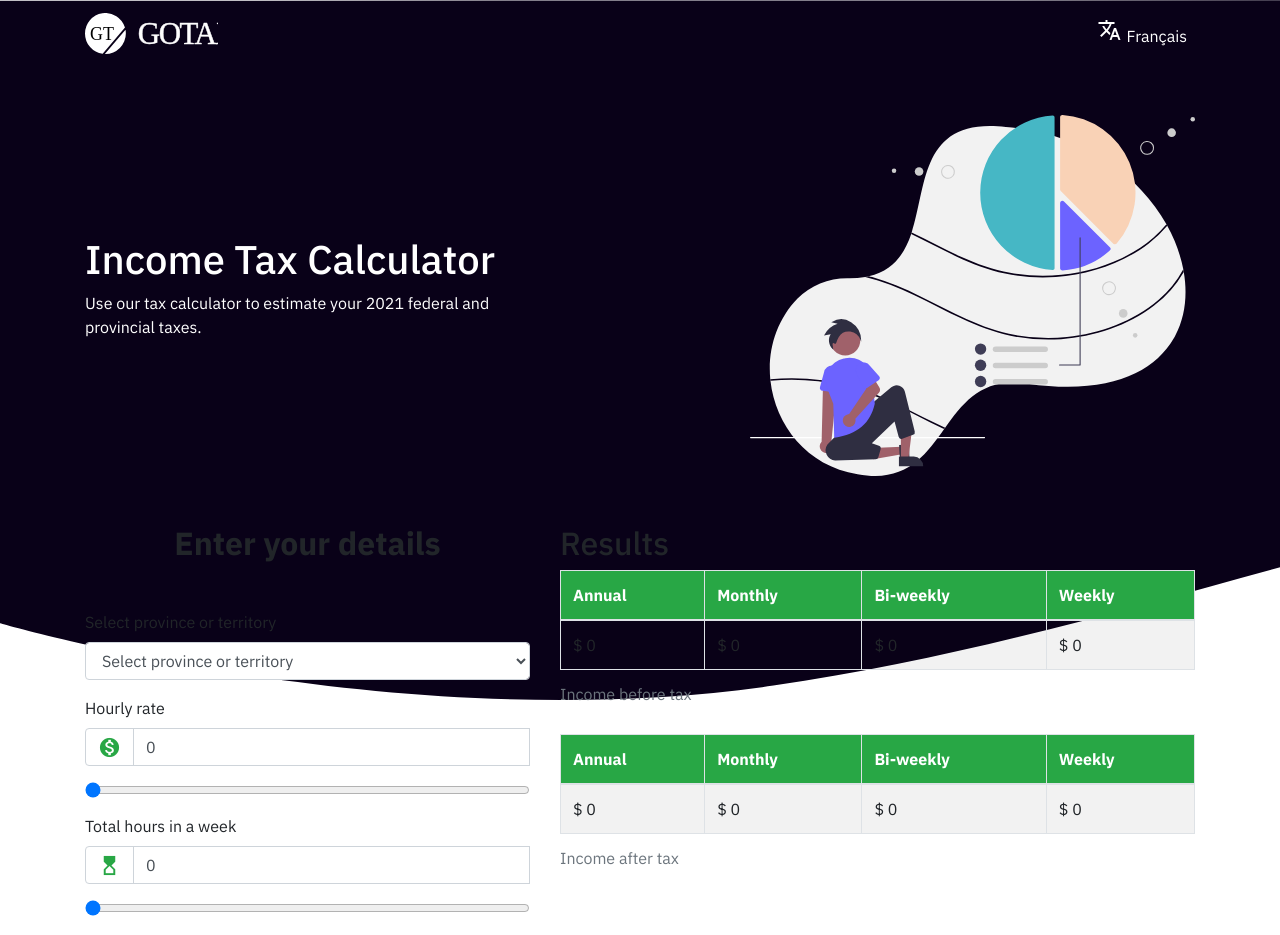
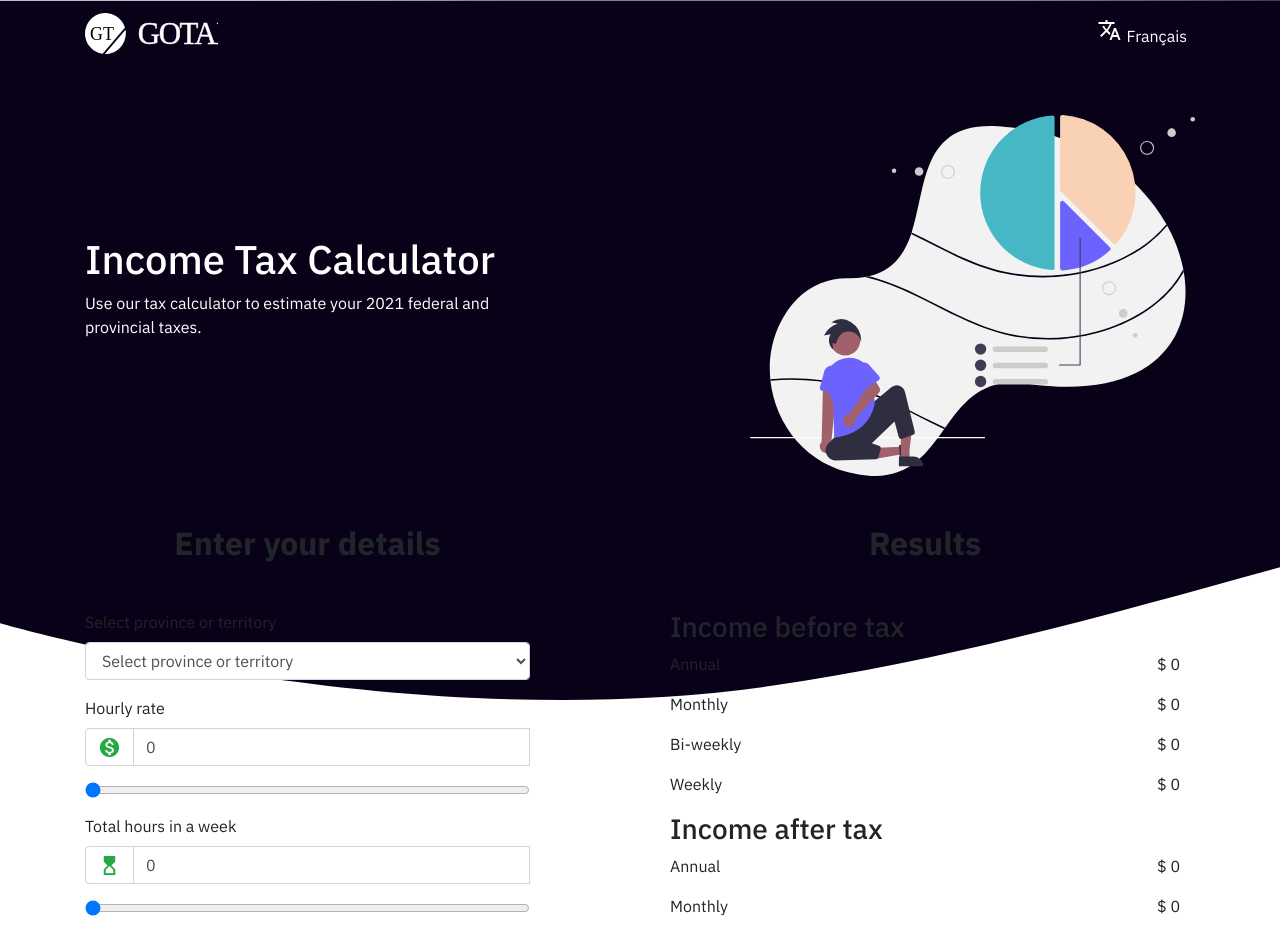
Before and after one commit to oni20/Tax-Calculator, a Next.js app in the folder tax-calculator-next/: page / in a window 1280 px wide. Shown: the top 935 px of the page. Built offline with nearby package versions, Linux system fonts and the light colour scheme.

Commit message:
updated card result

```diff
--- a/tax-calculator-next/components/Body/Body.js
+++ b/tax-calculator-next/components/Body/Body.js
@@ -7,7 +7,8 @@ import { Container, Row, Col, Button, Jumbotron, Form, FormControl, InputGroup }
 import InputControlList from '../../utility/config';
 import IncomeTable from '../common/IncomeTable';
 import FormInputRange from './FormInputRange';
-import Hero from '../common/Hero'
+import Hero from '../common/Hero';
+import CardUp from '../common/CardUp';
 
 import BodyStyle from '../../styles/Body.module.scss';
 
@@ -120,9 +121,8 @@ const Body = props => {
             </div>
           </Col>
 
-          <Col>
-            <h2>{props.bodyContent.resultTitle}</h2>
-            <Row>
+          <Col xs={{span: 6, offset: 1}}>
+              <CardUp cardTitle={props.bodyContent.resultTitle}>
               <Col xs={12}>
                 {/* Before tax */}
                 <IncomeTable
@@ -139,7 +139,7 @@ const Body = props => {
                   tableBody={resultSetAfterTax}
                 />
               </Col>
-            </Row>
+              </CardUp>
           </Col>
         </Row>
       </Container>
--- a/tax-calculator-next/components/common/Card.js
+++ /dev/null
@@ -1,2 +0,0 @@
-import React from 'react';
-import Button from 'react-bootstrap/Button';
--- /dev/null
+++ b/tax-calculator-next/components/common/CardUp.js
@@ -0,0 +1,12 @@
+import React from 'react';
+
+const CardUp = props => {
+    return (
+        <div className="card-up">
+        <h2 className = "text-center font-weight-bold heading__h2 mb-5" > { props.cardTitle }</h2>
+        {props.children}
+        </div>
+    )
+};
+
+export default CardUp;
--- a/tax-calculator-next/components/common/IncomeTable.js
+++ b/tax-calculator-next/components/common/IncomeTable.js
@@ -1,26 +1,22 @@
 import React from 'react';
-import { Table } from 'react-bootstrap';
 
 const IncomeTable = props => {
     return (
-        <Table striped bordered hover responsive>
-            <caption>{props.caption}</caption>
-            <thead className="green">
-                <tr>
-                    {Object.keys(props.theader).map((head, index) => {
-                        return <th key={index}>{props.theader[head]}</th>
-                    })}
-                </tr>
-            </thead>
-
-            <tbody>
-                <tr>
-                    {Object.keys(props.tableBody).map((body, index) => {
-                        return <td key={index}>$ {props.tableBody[body]}</td>
-                    })}
-                </tr>
-            </tbody>
-        </Table>
+        <React.Fragment>
+        <h3 className="income__caption">{props.caption}</h3>
+        <div className = "income__container d-flex justify-content-between" >
+            <div className="income__title">
+              {Object.keys(props.theader).map((head, index) => {
+                return <p key={index}>{props.theader[head]}</p>
+              })}
+            </div>
+            <div>
+              {Object.keys(props.tableBody).map((body, index) => {
+                return <p className="income__amount" key={index}>$ {props.tableBody[body]}</p>
+              })}
+            </div>
+        </div>
+        </React.Fragment>
     );
 };
 
--- a/tax-calculator-next/styles/body.module.scss
+++ b/tax-calculator-next/styles/body.module.scss
@@ -2,6 +2,8 @@
     font-size: 24px;
     font-weight: 400;
 }
+
+//CardUp component
 .card-up{
     background-color: #FFF;
     padding: 3em 2em 2em 2em;
@@ -23,3 +25,28 @@
     font-weight: 600;
     margin: 1.5em 0 0.5em 0;
 }
+
+//Income table component
+.income{
+&__container{
+&:first-of-type{
+    margin-bottom: 40px;
+}
+}
+&__caption{
+    font-size: 1em;
+    margin-bottom: 20px;
+    &:after{
+        display: block;
+        content: "";
+        border-bottom: 5px solid grey;
+        width: 10%;
+        padding: 0 0 5px 0;
+    }
+}
+&__amount{
+    border-bottom: 1px dotted grey;
+    width: 250px;
+    text-align: center;
+}
+}
```
